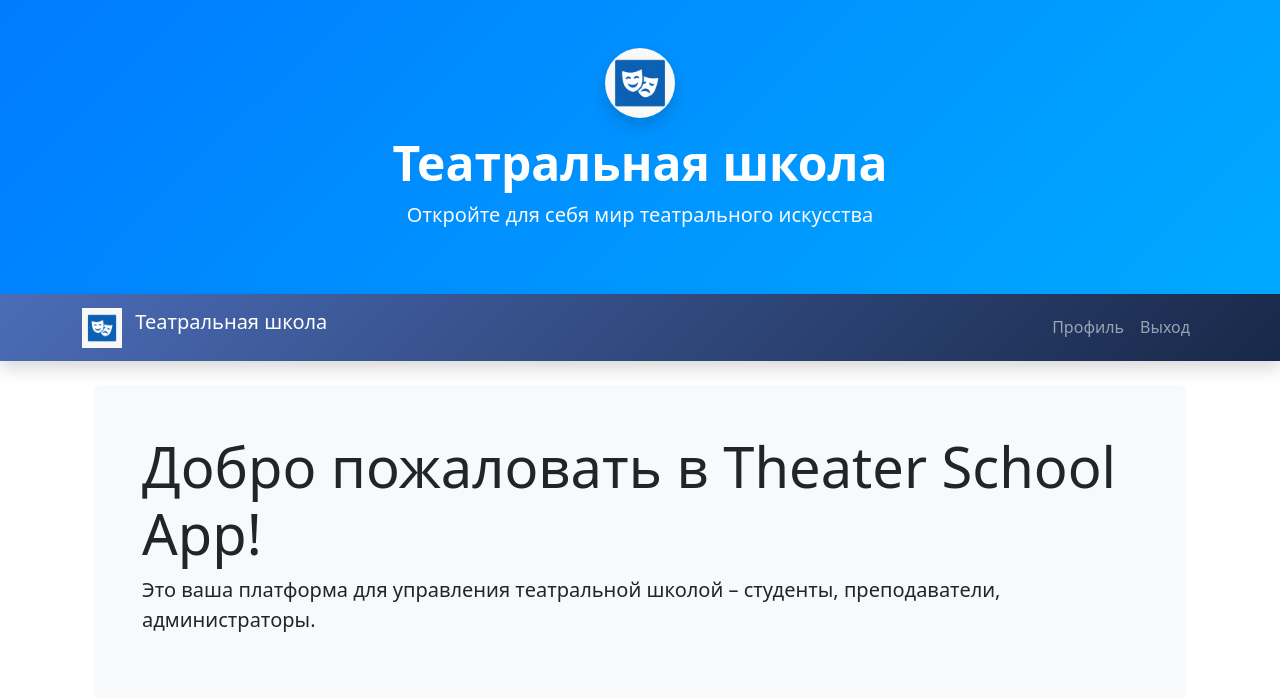
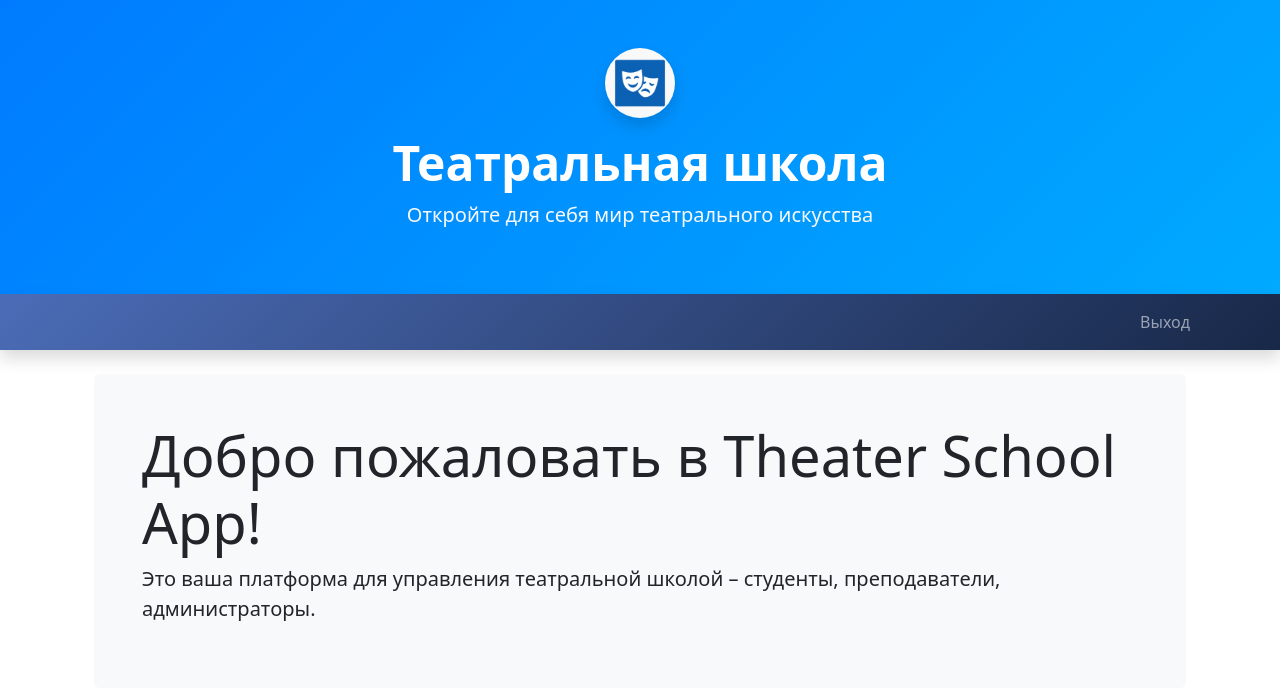
Before and after one commit to ragelalexandr/theater-school-app-flask, a Flask app: page / in a window 1280 px wide. Shown: the top 698 px of the page. Run offline with Flask 3, Linux system fonts and the light colour scheme; a user stored in the database is signed in; some libraries are stand-ins or nearby versions.

Commit message:
на панели навигации оставлена кнопа вход выход

```diff
--- a/app/templates/partials/navbar.html
+++ b/app/templates/partials/navbar.html
@@ -5,12 +5,6 @@
 
 <nav class="navbar navbar-expand-lg navbar-dark shadow" style="background: linear-gradient(135deg, #4b6cb7, #182848);">
   <div class="container">
-    <!-- Логотип и название сайта -->
-    <a class="navbar-brand" href="{{ url_for('student.dashboard') }}">
-      <img src="{{ url_for('static', filename='images/android-chrome-192x192.png') }}"
-           alt="Логотип" width="40" height="40" class="d-inline-block align-text-top me-2">
-      Театральная школа
-    </a>
     <!-- Кнопка переключения для мобильных устройств -->
     <button class="navbar-toggler" type="button" data-bs-toggle="collapse" data-bs-target="#navbarNav"
             aria-controls="navbarNav" aria-expanded="false" aria-label="Toggle navigation">
@@ -20,9 +14,6 @@
     <div class="collapse navbar-collapse" id="navbarNav">
       <ul class="navbar-nav ms-auto">
         {% if current_user.is_authenticated %}
-          <li class="nav-item">
-            <a class="nav-link" href="{{ url_for('student.profile') }}">Профиль</a>
-          </li>
           <li class="nav-item">
             <a class="nav-link" href="{{ url_for('student.logout') }}">Выход</a>
           </li>
```
